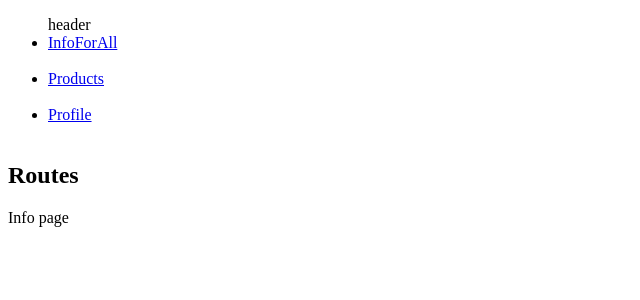
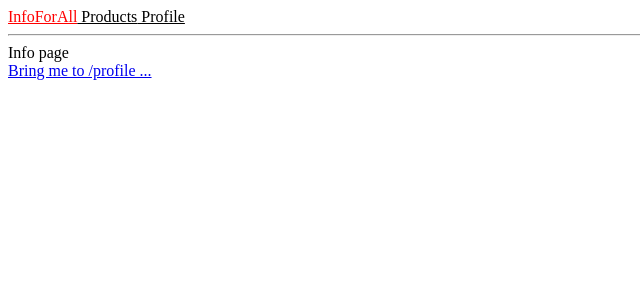
Before and after one commit to Melkam22/react_router_lifecycle_hoc_examples, a React (Create React App) app: page / in a window 1280 px wide. Shown: the top 300 px of the page, without its empty margins (0-640 px from the left). Built offline with nearby package versions, Linux system fonts and the light colour scheme.

Commit message:
refactured and active page function added

```diff
--- a/src/App.css
+++ b/src/App.css
@@ -1,3 +1,25 @@
 .App {
   text-align: center;
 }
+
+.nav{
+  width: 100vw;
+  height: auto;
+}
+
+.ul{
+  display: flex;
+  justify-content: space-evenly;
+}
+
+li {
+  list-style-type: none;
+}
+
+.link{
+  color: var(red);
+}
+
+.active {
+  color: var(blue);
+}
--- a/src/App.js
+++ b/src/App.js
@@ -1,30 +1,22 @@
 import React from 'react';
-import { BrowserRouter as Router, Routes, Link, Route } from 'react-router-dom';
+import { BrowserRouter as Router, Routes, Route } from 'react-router-dom';
+import './App.css';
 
 import InfoForAll from './Components/info_for_all';
 import Products from './Components/products';
 import Profile from './Components/profile';
 import Error from './Components/For_o_ForPage';
+import StyledNavbar from './Components/StyledNavbar';
 
 const App = () => {
 
   return (
 
-      <Router>
-        <nav>
-        <ul>
-       header <br/>
-           <li><Link to="/"> InfoForAll</Link></li>  <br/>
-           <li><Link to="/products"> Products</Link></li>  <br/>
-           <li><Link to="/profile"> Profile</Link></li>  <br/>
+      <Router className="router">
 
-           {/* <Link to={{
-             pathname: '/profile'
-           }}>Profile</Link> <br/> */}
-    </ul>
-        </nav>
+        <StyledNavbar/>
 
-      <h2>Routes</h2>
+      <hr/>
       <Routes>
         <Route path="/" exact element={ <InfoForAll />}/>
         <Route path="/products" element={<Products />}/>
--- /dev/null
+++ b/src/Components/StyledNavbar.js
@@ -0,0 +1,18 @@
+import React from 'react';
+import { NavLink } from 'react-router-dom';
+//import './App.css';
+
+const StyledNavbar = () => {
+
+  return (
+
+        <nav className='navBar'>
+            <NavLink to="/" style={({isActive})=> {return {color:isActive ? 'red' : 'black'}}}> InfoForAll</NavLink>
+            <NavLink to="/products" style={({isActive})=> {return {color:isActive ? 'red' : 'black'}}}> Products</NavLink>
+            <NavLink to="/profile" style={({isActive})=> {return {color:isActive ? 'red' : 'black'}}}> Profile</NavLink>
+        </nav>
+
+  );
+};
+
+export default StyledNavbar;
--- a/src/Components/info_for_all.js
+++ b/src/Components/info_for_all.js
@@ -1,12 +1,12 @@
 import React from 'react';
-//import { Link } from 'react-router-dom';
+import { Link } from 'react-router-dom';
 
 const InfoForAll = () => {
 //console.log(props)
   return (
     <div>
-      {/* <Link to="/">Bring me to /info_for_all ...</Link>  */}
-      Info page
+      Info page  <br/>
+      <Link to="/profile">Bring me to /profile ...</Link>
     </div>
   );
 };
```
Also changed, not shown: src/Components/profile.js (+3 -5 lines).
